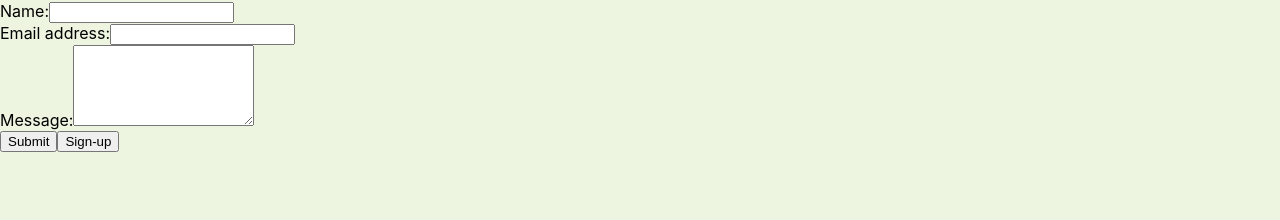
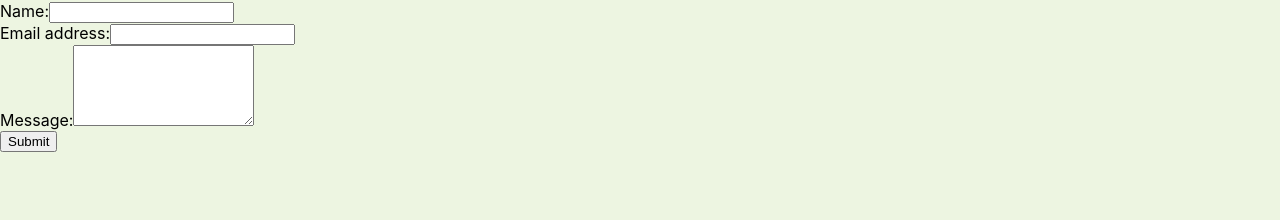
Before and after one commit to JohnLanni619/hype-machine, a React (Create React App) app in the folder client/: page /contact in a window 1280 px wide. Shown: the part 168-388 px from the top of the page. Built offline with nearby package versions, Linux system fonts and the light colour scheme.

Commit message:
moved the sign-up button to the login page

```diff
--- a/client/src/pages/Contact.js
+++ b/client/src/pages/Contact.js
@@ -1,5 +1,5 @@
 import React, { useState } from 'react';
-import { Link } from 'react-router-dom';
+
 import { validateEmail } from '../utils/helpers';
 
 function ContactForm() {
@@ -58,7 +58,6 @@ function ContactForm() {
           </div>
         )}
         <button data-testid="button" type="submit">Submit</button>
-        <Link to="/signup"><button type="button">Sign-up</button></Link>
       </form>
     </section>
   );
--- a/client/src/pages/Login.js
+++ b/client/src/pages/Login.js
@@ -2,6 +2,7 @@ import React, { useState } from 'react';
 import { useMutation } from '@apollo/client';
 import { LOGIN } from '../utils/mutations';
 import Auth from '../utils/auth.js';
+import { Link } from 'react-router-dom';
 
 function Login(props) {
   const [formState, setFormState] = useState({ email: '', password: '' });
@@ -30,7 +31,6 @@ function Login(props) {
 
   return (
     <div className="container my-1">
-
 
       <h2>Login</h2>
       <form onSubmit={handleFormSubmit}>
@@ -61,6 +61,8 @@ function Login(props) {
         ) : null}
         <div className="flex-row flex-end">
           <button type="submit">Submit</button>
+          <Link to="/signup"><button type="button">Sign-up</button></Link>
+
         </div>
       </form>
     </div>
```
